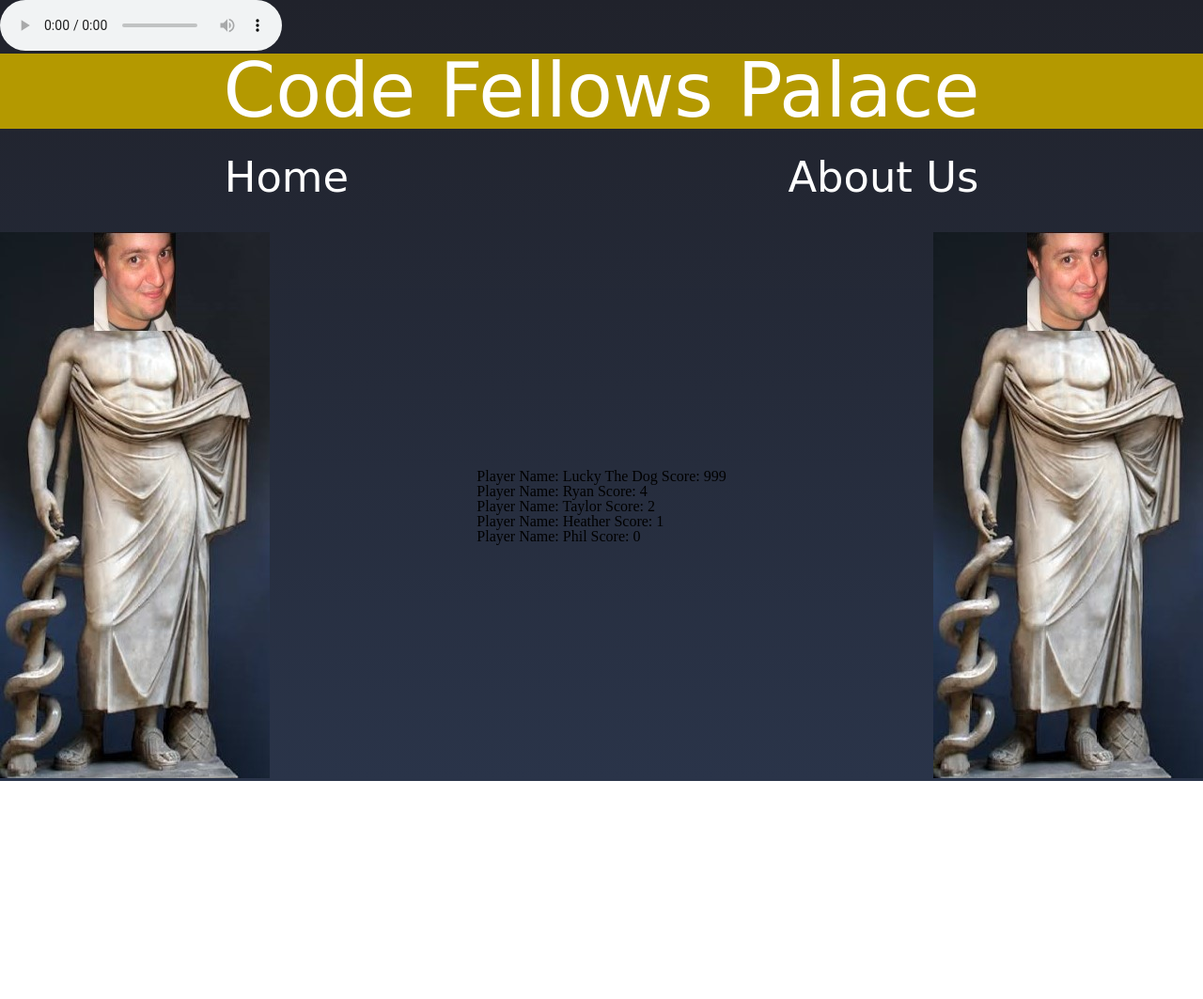
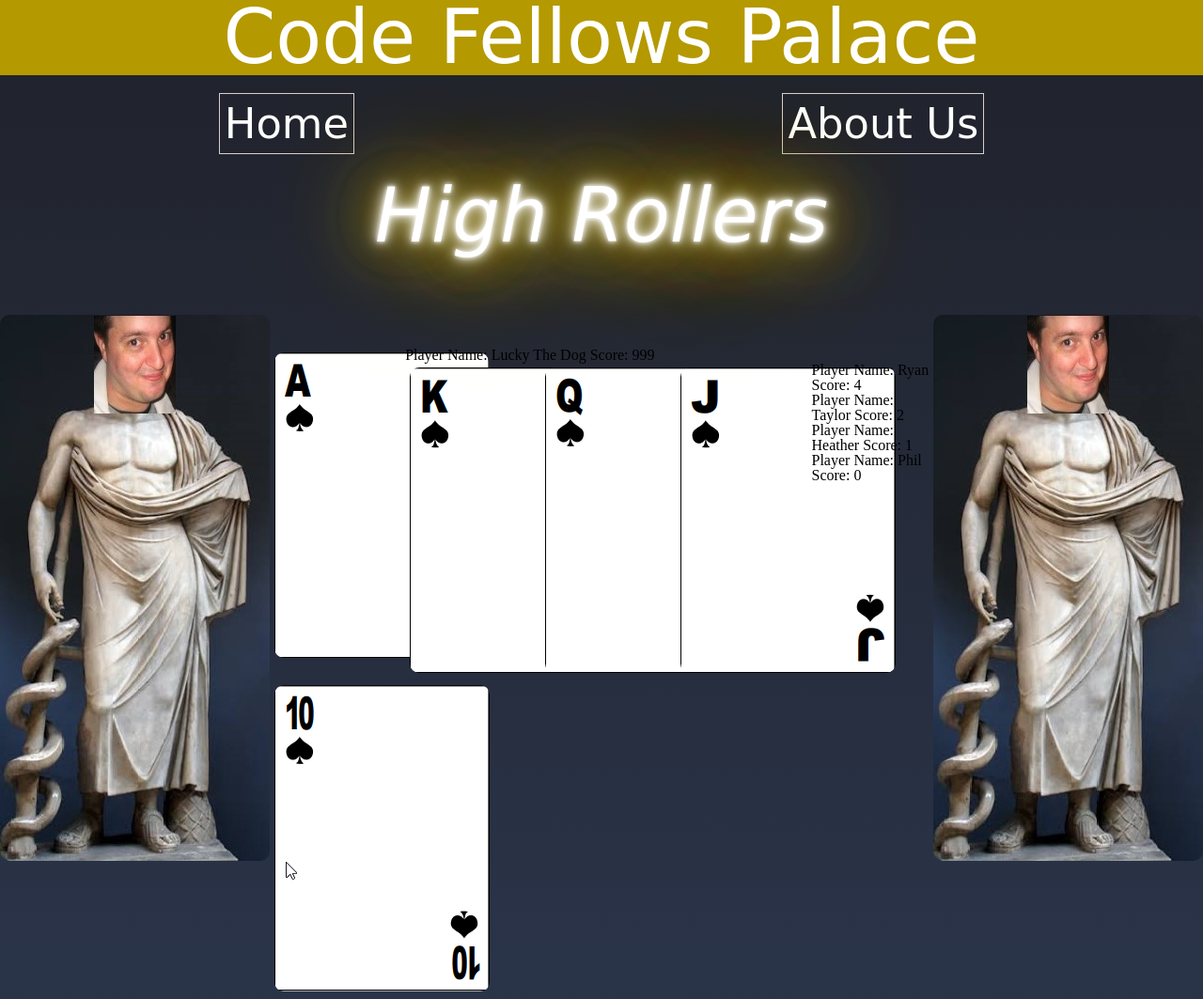
Before and after one commit to Ryans-Angels/cf-palace, a plain HTML site: page high-rollers.html in a window 1280 px wide. Shown: the whole page at 94% size. Before the commit the page ends 831 px from the top, so only its background shows below. Drawn offline with Linux system fonts and the light colour scheme; a web font is replaced by a local one.

Commit message:
CSS for leaderboard

```diff
--- a/css/style.css
+++ b/css/style.css
@@ -24,6 +24,8 @@ header nav {
 nav a {
   text-decoration: none;
   color: white;
+  border: 1px solid #D9CFCA;
+  padding: 5px;
 }
 
 nav ul {
@@ -185,3 +187,42 @@ form > p {
   text-decoration: none;
   cursor: pointer;
 }
+
+.cards {
+  float:left;
+  width: 19%;
+  padding: 5px;
+}
+
+
+#title {
+  margin-bottom: 100px;
+  text-align: center;
+  font-family: 'Caesar Dressing', cursive;
+  font-size: 80px;
+  animation: flicker 1.5s infinite alternate;
+  color: #fff;
+  font-style: italic;
+
+}
+
+@keyframes flicker {
+  0%, 18%, 22%, 25%, 53%, 57%, 100% {
+    text-shadow:
+      0 0 4px rgb(255, 255, 255),
+      0 0 11px rgb(255, 255, 255),
+      0 0 19px rgb(255, 255, 255),
+      0 0 40px rgb(180, 153, 0),
+      0 0 80px rgb(180, 153, 0),
+      0 0 90px rgb(180, 153, 0),
+      0 0 100px rgb(180, 153, 0),
+      0 0 150px rgb(180, 153, 0);
+  }
+  20%, 24%, 55% {
+    text-shadow: none;
+  }
+}
+
+img {
+  border-radius: 10px;
+}
--- a/high-rollers.html
+++ b/high-rollers.html
@@ -1,18 +1,19 @@
 <!DOCTYPE html>
 <html lang="en">
+
 <head>
   <link rel="stylesheet" href="css/style.css">
   <link rel="stylesheet" href="css/reset.css">
   <link href="https://fonts.googleapis.com/css2?family=Caesar+Dressing&display=swap" rel="stylesheet">
   <title>Code Fellows Palace</title>
 </head>
+
 <body>
   <header>
-      <div class="music-bar"><audio controls>
-        <source src="horse.ogg" type="audio/ogg">
-        <source src="horse.mp3" type="audio/mpeg">
+    <!-- <div class="music-bar" id="mainmenu"><audio autoplay controls>
+      <source src="/sounds/mainmenu.mp3" type="audio/mpeg">
       Your browser does not support the audio tag.
-      </audio></div>
+    </audio></div> -->
     <h1>Code Fellows Palace</h1>
     <nav>
       <ul>
@@ -26,6 +27,26 @@
       <section class="statue"><img src="img/Ryanstatue.jpg"></section>
       <p id="scoreBoard">
       <ul id="leaderBoard">
+        <p id="title">High Rollers</p>
+        <div class="row">
+          <div id="acecardcontainer">
+            <div id="ace" class="cards">
+              <img src="./img/acespades.png" alt="Ace of spades">
+            </div>
+          </div>
+          <div id="king" class="cards">
+            <img src="./img/kingspades.png" alt="King of spades">
+          </div>
+          <div id="queen" class="cards">
+            <img src="./img/queenspades.png" alt="Queen of spades">
+          </div>
+          <div id="jack" class="cards">
+            <img src="./img/jackspades.png" alt="Jack of spades">
+          </div>
+          <div id="ten" class="cards">
+            <img src="./img/10spades.png" alt="Ten of spades">
+          </div>
+        </div>
     </ul>
     </p>
     <section class="statue"><img src="img/Ryanstatue.jpg"></section>
@@ -34,4 +55,5 @@
   <!-- <footer>Footer Stuff Here</footer> -->
   <script src="js/high-rollers.js"></script>
 </body>
+
 </html>
--- a/js/high-rollers.js
+++ b/js/high-rollers.js
@@ -17,7 +17,38 @@ playerData.sort(function (a, b) {
   return b.coins - a.coins;
 });
 for (let i = 0; i < 5; i++) {
-  let li = document.createElement('li');
-  li.textContent = `Player Name: ${playerData[i].name} Score: ${playerData[i].coins}`;
-  leaderBoard.appendChild(li);
+  if (i === 0){
+    let card1 = document.getElementById('acecardcontainer');
+    let ace = document.createElement('p');
+    ace.textContent = `Player Name: ${playerData[i].name} Score: ${playerData[i].coins}`;
+    card1.appendChild(ace);
+  }
+
+  else if (i === 1){
+    document.getElementById('king');
+    let king = document.createElement('p');
+    king.textContent = `Player Name: ${playerData[i].name} Score: ${playerData[i].coins}`;
+    leaderBoard.appendChild(king);
+  }
+
+  else if (i === 2){
+    document.getElementById('queen');
+    let queen = document.createElement('p');
+    queen.textContent = `Player Name: ${playerData[i].name} Score: ${playerData[i].coins}`;
+    leaderBoard.appendChild(queen);
+  }
+
+  else if (i === 3){
+    document.getElementById('jack');
+    let jack = document.createElement('p');
+    jack.textContent = `Player Name: ${playerData[i].name} Score: ${playerData[i].coins}`;
+    leaderBoard.appendChild(jack);
+  }
+
+  else if (i === 4) {
+    document.getElementById('ten');
+    let ten = document.createElement('p');
+    ten.textContent = `Player Name: ${playerData[i].name} Score: ${playerData[i].coins}`;
+    leaderBoard.appendChild(ten);
+  }
 }
```
Also changed, not shown: about-us.html (+3 -4 lines), img/10spades.png (added), img/acespades.png (added), img/jackspades.png (added), img/kingspades.png (added), img/queenspades.png (added). Lines whose indentation alone changed are shown as unchanged.
